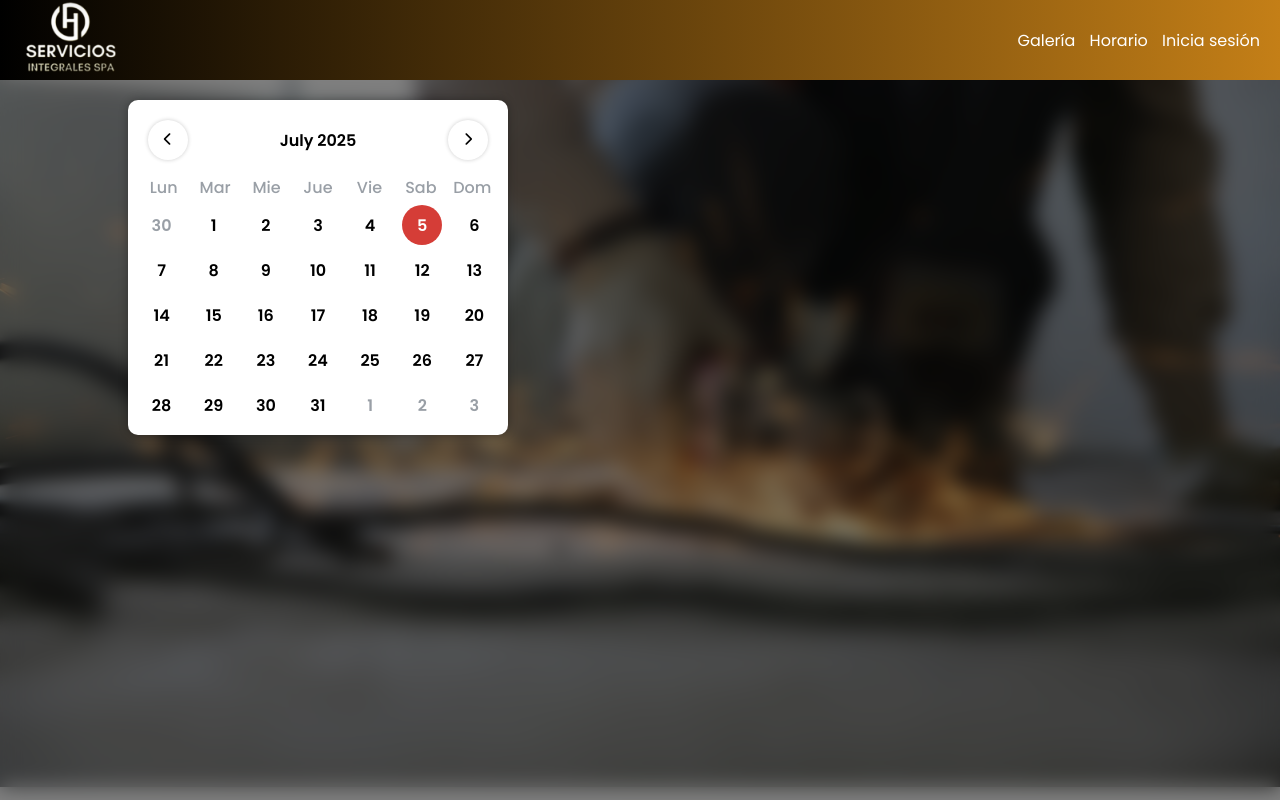
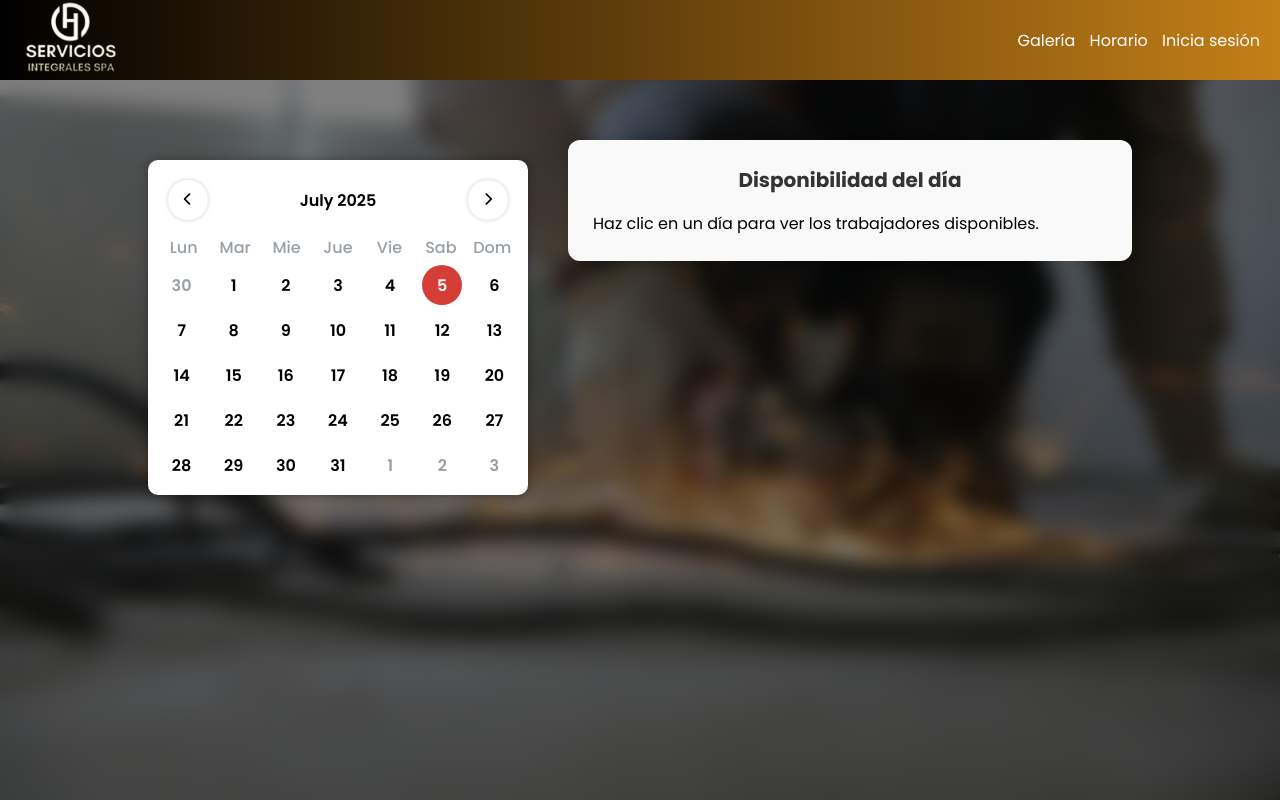
Before and after one commit to alanyur/Proy_G, a Django app: page /horario/ in a window 1280 px wide. Run offline with Django 5.2, Linux system fonts and the light colour scheme; data comes from the database, SQL or seed files in the repository; both versions use the stored data as it was after the commit.

Commit message:
feat: Calendario conectado con la base de datos de la disponibilidad de los trabajadores

```diff
--- a/technomarket/app/static/app/css/calendario.css
+++ b/technomarket/app/static/app/css/calendario.css
@@ -93,3 +93,49 @@
 .date.inactive:hover{
     color: #fff;
 }
+
+.detalle-horario {
+    flex: 1;
+    min-width: 320px;
+    max-width: 600px;
+    padding: 25px;
+    background: #f9f9f9;
+    border-radius: 12px;
+    box-shadow: 0 0 8px rgba(0, 0, 0, 0.1);
+}
+
+.detalle-horario h2 {
+    font-size: 20px;
+    margin-bottom: 16px;
+    color: #333;
+    text-align: center;
+}
+
+
+.trabajador-item {
+    background-color: #ffffff;
+    padding: 12px 18px;
+    margin-bottom: 12px;
+    border-radius: 10px;
+    border-left: 5px solid #d3342ef3;
+    box-shadow: 0 2px 6px rgba(0, 0, 0, 0.07);
+    display: flex;
+    justify-content: space-between;
+    align-items: center;
+    font-size: 15px;
+}
+
+.trabajador-item span {
+    font-weight: 500;
+    color: #444;
+}
+
+.horario-contenedor {
+    display: flex;
+    justify-content: center;
+    align-items: flex-start;
+    gap: 40px;
+    flex-wrap: wrap;
+    padding: 20px;
+    margin-top: 40px;
+}
--- a/technomarket/app/static/app/js/calendario.js
+++ b/technomarket/app/static/app/js/calendario.js
@@ -2,50 +2,86 @@ const monthYearElement = document.getElementById('monthYear');
 const datesElement = document.getElementById('dates');
 const prevBtn = document.getElementById('prevBtn');
 const nextBtn = document.getElementById('nextBtn');
+const diasSemana = [
+    "Domingo",    // 0
+    "Lunes",      // 1
+    "Martes",     // 2
+    "Miercoles",  // 3
+    "Jueves",     // 4
+    "Viernes",    // 5
+    "Sábado"      // 6
+];
+
 let currentDate = new Date();
 
 const updateCalendar = () => {
     const currentYear = currentDate.getFullYear();
     const currentMonth = currentDate.getMonth();
 
-
-    const firstDay = new Date(currentYear, currentMonth, 0);
+    const firstDay = new Date(currentYear, currentMonth, 1);
     const lastDay = new Date(currentYear, currentMonth + 1, 0);
     const totalDays = lastDay.getDate();
-    const firstDayIndex = firstDay.getDay();
-    const lastDayIndex = lastDay.getDay();
+    const firstDayIndex = firstDay.getDay() === 0 ? 6 : firstDay.getDay() - 1;
+    const lastDayIndex = lastDay.getDay() === 0 ? 6 : lastDay.getDay() - 1;
 
     const monthYearString = currentDate.toLocaleString('default', {month: 'long', year:'numeric'});
     monthYearElement.textContent = monthYearString;
+
     let datesHTML = '';
 
-    for(let i = firstDayIndex; i > 0; i-- ){
-        const prevDate = new Date(currentYear, currentMonth, 0 - i + 1);
-        datesHTML += `<div class = "date inactive">${prevDate.getDate()}</div>`;
+    for (let i = 0; i < firstDayIndex; i++) {
+        const prevDate = new Date(currentYear, currentMonth, -i);
+        datesHTML = `<div class="date inactive">${prevDate.getDate()}</div>` + datesHTML;
     }
 
-    for(let i=1; i<= totalDays; i++){
+    for (let i = 1; i <= totalDays; i++) {
         const date = new Date(currentYear, currentMonth, i);
-        const activeClass = date.toDateString() === new Date().toDateString() ? 'active' : '';
-        datesHTML += `<div class="date ${activeClass}">${i}</div>`;
+        const isToday = date.toDateString() === new Date().toDateString();
+        const activeClass = isToday ? 'active' : '';
+        const dayIndex = date.getDay(); // 0=Domingo ... 6=Sábado
+        datesHTML += `<div class="date ${activeClass}" data-day-index="${dayIndex}">${i}</div>`;
     }
 
-    for(let i=1; i<=7-lastDayIndex; i++) {
+    for (let i = 1; i < 7 - lastDayIndex; i++) {
         const nextDate = new Date(currentYear, currentMonth + 1, i);
         datesHTML += `<div class="date inactive">${nextDate.getDate()}</div>`;
     }
 
     datesElement.innerHTML = datesHTML;
-}
+};
 
-prevBtn.addEventListener('click', ()=>{
-    currentDate.setMonth(currentDate.getMonth()-1);
+prevBtn.addEventListener('click', () => {
+    currentDate.setMonth(currentDate.getMonth() - 1);
     updateCalendar();
-})
-nextBtn.addEventListener('click', ()=>{
-    currentDate.setMonth(currentDate.getMonth()+1);
+});
+
+nextBtn.addEventListener('click', () => {
+    currentDate.setMonth(currentDate.getMonth() + 1);
     updateCalendar();
-})
+});
 
+document.addEventListener("DOMContentLoaded", function () {
+    const infoDiv = document.getElementById("info-horario");
+
+    datesElement.addEventListener("click", function (e) {
+        const target = e.target.closest(".date");
+        if (!target || !target.dataset.dayIndex) return;
+
+        const diaIndex = parseInt(target.dataset.dayIndex);
+        const diaNombre = diasSemana[diaIndex];
+
+        if (typeof disponibilidades !== 'undefined' && disponibilidades[diaNombre]) {
+            const html = disponibilidades[diaNombre].map(d => `
+                <div class="trabajador-item">
+                    <span>👤 ${d.trabajador}</span>
+                    <span>${d.inicio} - ${d.fin}</span>
+                </div>
+            `).join('');
+            infoDiv.innerHTML = html;
+        } else {
+            infoDiv.innerHTML = "<p>No hay trabajadores disponibles ese día.</p>";
+        }
+    });
+});
 
 updateCalendar();
--- a/technomarket/app/templates/app/horario.html
+++ b/technomarket/app/templates/app/horario.html
@@ -7,6 +7,7 @@
 {% endblock %}
 
 {% block contenido %}
+<div class="horario-contenedor">
   <div class="calendar">
     <div class="header">
       <button id="prevBtn">
@@ -17,6 +18,7 @@
           <i class="fa-solid fa-chevron-right"></i>
       </button>
     </div>
+
     <div class="days">
         <div class="day">Lun</div>
         <div class="day">Mar</div>
@@ -26,10 +28,22 @@
         <div class="day">Sab</div>
         <div class="day">Dom</div>
     </div>
+
     <div class="dates" id="dates"></div>
+  </div>
+
+  <div id="detalle-horario" class="detalle-horario">
+    <h2>Disponibilidad del día</h2>
+    <div id="info-horario">
+      <p>Haz clic en un día para ver los trabajadores disponibles.</p>
+    </div>
+  </div>
 </div>
 {% endblock %}
 
 {% block js %}
+<script>
+    const disponibilidades = {{ disponibilidades|safe }};
+</script>
 <script src="{% static 'app/js/calendario.js' %}"></script>
 {% endblock %}
--- a/technomarket/app/views.py
+++ b/technomarket/app/views.py
@@ -6,6 +6,8 @@ from .forms import LoginForm, SolicitudForm
 from django.http import HttpResponse
 from .models import Servicio, Solicitud
 from django.contrib.auth.decorators import login_required
+from collections import defaultdict
+from .models import Disponibilidad
 
 User = get_user_model()  # ahora usas tu modelo Usuario
 
@@ -37,7 +39,16 @@ def contacto(request, servicio_id):
     })
 
 def horario(request):
-    return render(request, 'app/horario.html')
+    disponibilidades = defaultdict(list)
+    for d in Disponibilidad.objects.select_related("trabajador"):
+        disponibilidades[d.dia].append({
+            "trabajador": f"{d.trabajador.first_name} {d.trabajador.last_name}",
+            "inicio": d.hora_inicio.strftime("%H:%M"),
+            "fin": d.hora_fin.strftime("%H:%M"),
+        })
+    return render(request, "app/horario.html", {
+        "disponibilidades": dict(disponibilidades)
+    })
 
 def sesion(request):
     return render(request, 'app/sesion.html')
```
Also changed, not shown: technomarket/db.sqlite3, 1 other file. Lines whose indentation alone changed are shown as unchanged.
